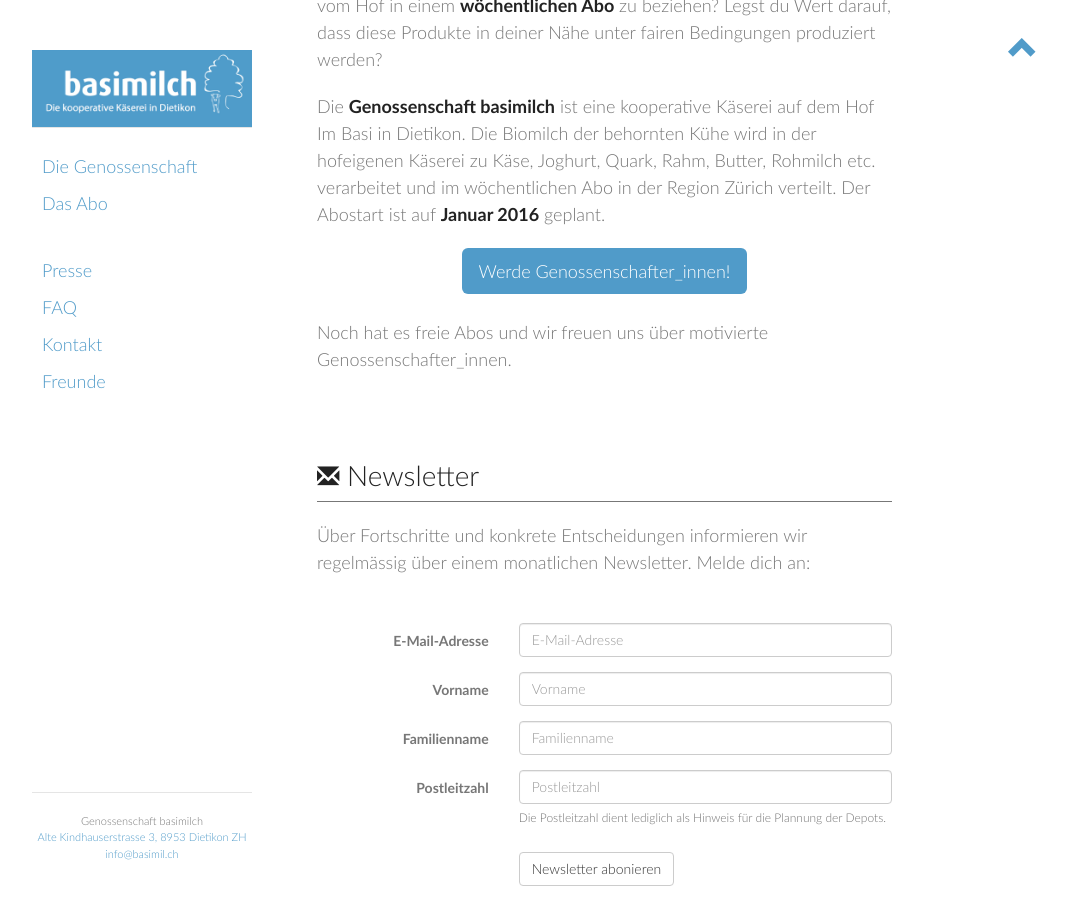
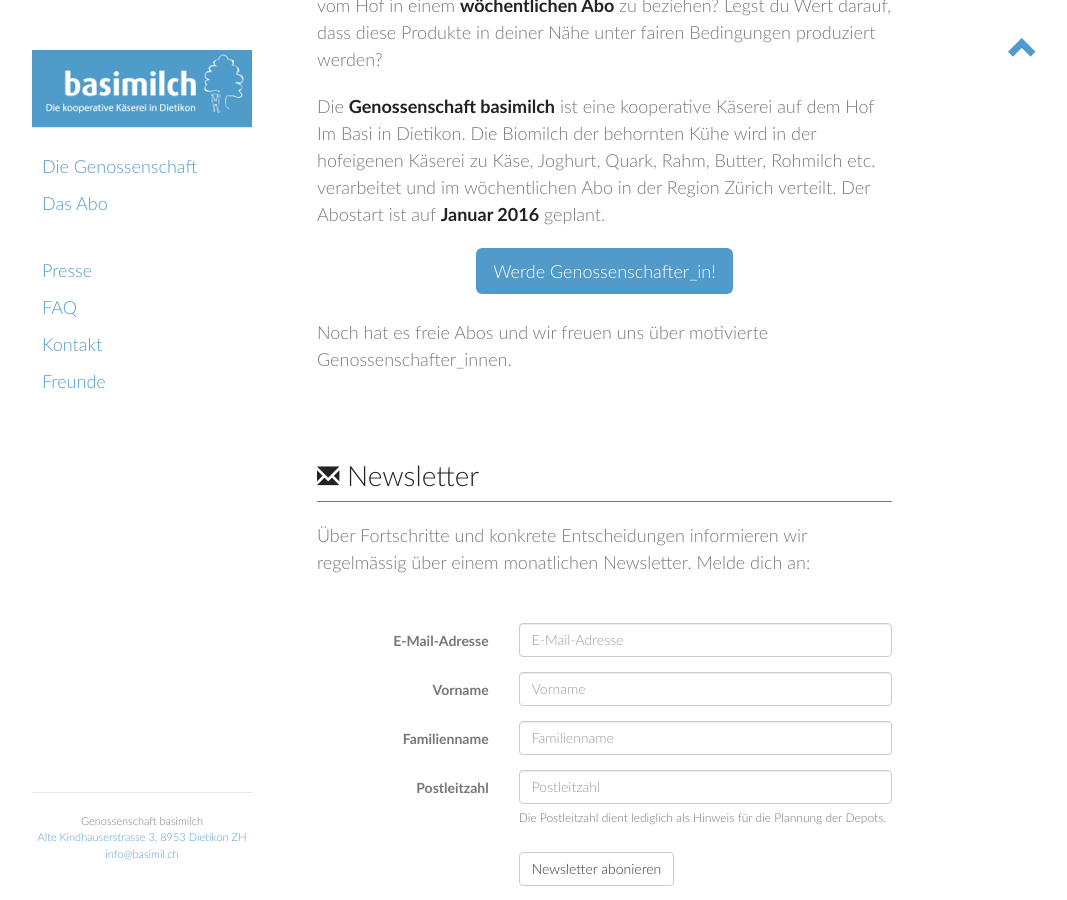
Before and after one commit to vryser/basimilch.github.io, a Jekyll site: the page built from pages/00-home.md, in a window 1280 px wide and 900 px high, scrolled down 397 px. Shown: the whole window, without its empty margins (178-1245 px from the left). Built offline with Jekyll 4.4.1, drawn with Linux system fonts in a browser that asks for light colours.

Commit message:
fix: label of signup button

```diff
--- a/_includes/button-signup.html
+++ b/_includes/button-signup.html
@@ -1,3 +1,3 @@
 <div class="button-container">
-    <a class="btn btn-lg btn-info" href="/genossenschaft/#genosschenschafterin-werden" role="button">Werde Genossenschafter_innen!</a>
+    <a class="btn btn-lg btn-info" href="/genossenschaft/#genosschenschafterin-werden" role="button">Werde Genossenschafter_in!</a>
 </div>
```
